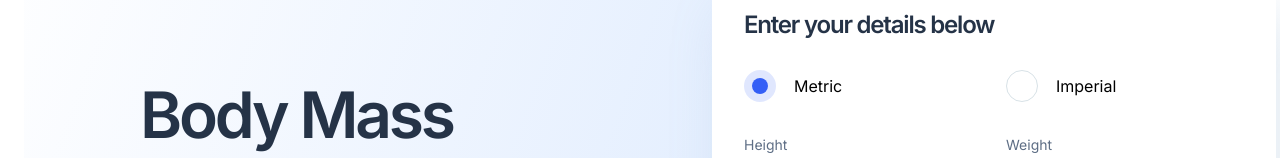
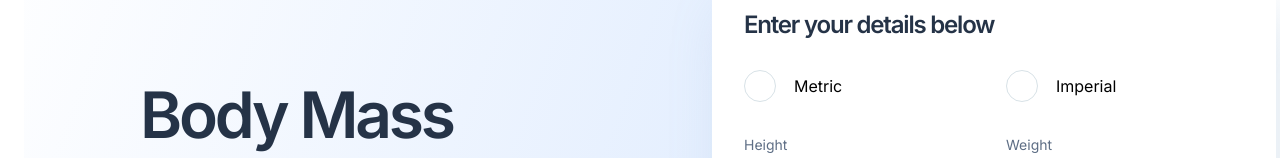
Before and after one commit to GuimaraesJC/bmi-calculator, a React (Vite) app: page / in a window 1280 px wide. Shown: the part 186-344 px from the top of the page. Built offline with nearby package versions, Linux system fonts and the light colour scheme.

Commit message:
Updates RadioInput to use defaultChecked instead of checked

```diff
--- a/src/components/RadioInput/index.tsx
+++ b/src/components/RadioInput/index.tsx
@@ -6,13 +6,26 @@ import * as S from './styles'
 interface RadioInputProps {
   label: string
   name: string
-  checked?: boolean
+  onClick: () => void
+  defaultChecked?: boolean
 }
 
-function RadioInput({ label, name, checked }: RadioInputProps) {
+function RadioInput(
+  {
+    label,
+    name,
+    onClick,
+    defaultChecked,
+  }: RadioInputProps
+) {
   return (
     <S.Label>
-      <S.Input type="radio" name={name} checked={checked} />
+      <S.Input
+        type="radio"
+        name={name}
+        onClick={onClick}
+        defaultChecked={defaultChecked}
+      />
       <Text renderAs={React.Fragment} type="BodyM-Bold">
         {label}
       </Text>
```
